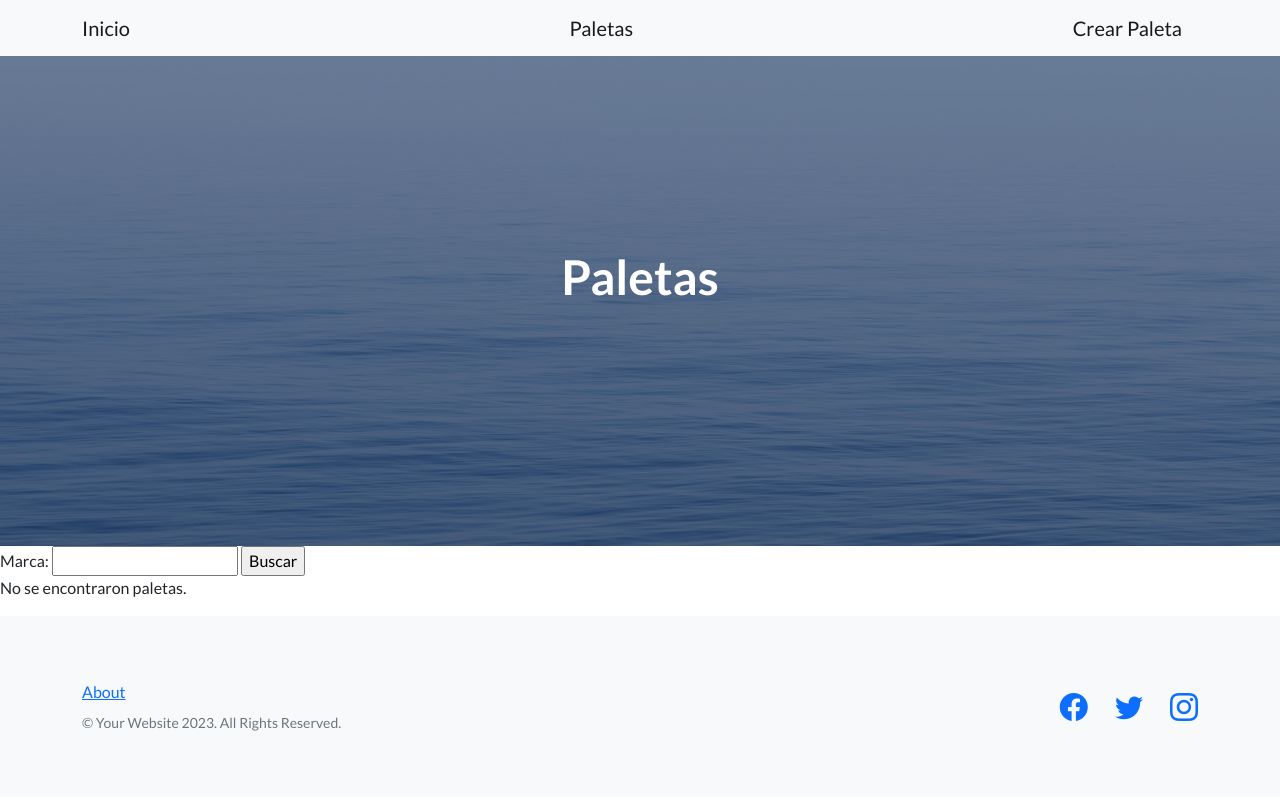
After one commit to cccBurns/tercera_entrega_django, a Django app: page /paletas/ in a window 1280 px wide. The commit adds this page. Run offline with Django 4.2, Linux system fonts and the light colour scheme; data that the repository does not hold is empty; some libraries are stand-ins or nearby versions.

Commit message:
viernes 19hs

```diff
--- a/inicio/admin.py
+++ b/inicio/admin.py
@@ -1,4 +1,4 @@
 from django.contrib import admin
-from inicio.models import Video
+from inicio.models import Paleta
 
-admin.site.register(Video)
+admin.site.register(Paleta)
--- a/inicio/forms.py
+++ b/inicio/forms.py
@@ -7,13 +7,10 @@ from django import forms
 #     precio = forms.IntegerField()
 #     descripcion = forms.TimeField()
 
+class CrearPaletaFormulario(forms.Form):
+    marca = forms.CharField(max_length=30)
+    descripcion = forms.CharField(max_length=250)
+    anio = forms.IntegerField()
 
-class CrearVideoFormulario(forms.Form):
-    marca = forms.CharField(max_length=40)
-    modelo = forms.CharField(max_length=40)
-    estado = forms.CharField(max_length=40)
-    precio = forms.IntegerField()
-    descripcion = forms.TimeField()
-
-class BusquedaVideoFormulario(forms.Form):
+class BusquedaPaletaFormulario(forms.Form):
     marca = forms.CharField(max_length=30, required=False)
--- /dev/null
+++ b/inicio/templates/inicio/paletas.html
@@ -0,0 +1,29 @@
+{% extends "base.html" %}
+
+{% block title_head %}
+<title>Paletas</title>
+{% endblock title_head %}
+
+{% block h1_header %}
+Paletas
+{% endblock h1_header %}
+
+{% block main %}
+
+<form action="">
+    {% comment %} <input type="text" name="marca" placeholder="Wilson, Head..."> {% endcomment %}
+    {{formulario}}
+    <input type="submit" value="Buscar">
+</form>
+
+{% if listado_de_paletas %}
+<ul>
+    {% for paleta in listado_de_paletas %}
+    <li>{{paleta}}</li>
+    {% endfor %}
+</ul>
+{% else %}
+<p>No se encontraron paletas.</p>
+{% endif %}
+
+{% endblock main %}
--- a/inicio/urls.py
+++ b/inicio/urls.py
@@ -1,10 +1,8 @@
 from django.urls import path
-from inicio.views import inicio, video, crear_producto
-from inicio import views
+from inicio.views import inicio, paletas, crear_paleta
 
 urlpatterns = [
     path('', inicio, name='inicio'),
-    path('video/', video, name='video'),
-    path('video/crear/', crear_producto, name='crear_producto'),
-    path('video', views.video,name='video'),
+    path('paletas/', paletas, name='paletas'),
+    path('paletas/crear/', crear_paleta, name='crear_paleta')
 ]
--- a/inicio/views.py
+++ b/inicio/views.py
@@ -1,48 +1,74 @@
 from django.shortcuts import render, redirect
 # from django.http import HttpResponse
 # from django.template import loader
-from inicio.models import Video, crear_producto
-from inicio.forms import CrearVideoFormulario, BusquedaVideoFormulario
-
-def video(request):
-        return render(request,"inicio/inicio.html")
+from inicio.models import Paleta
+from inicio.forms import CrearPaletaFormulario, BusquedaPaletaFormulario
 
 def inicio(request):
 
+    # v2
+    # template = loader.get_template('inicio.html')
+    # template_renderizado = template.render({})
+
+    # return HttpResponse(template_renderizado)
+
+    # v3
     return render(request, 'inicio/inicio.html', {})
 
-def videos(request):
+def paletas(request):
 
-    formulario = BusquedaVideoFormulario(request.GET)
+    # v1
+    # marca_a_buscar = request.GET.get('marca')
+
+    # if marca_a_buscar:
+    #     listado_de_paletas = Paleta.objects.filter(marca__icontains=marca_a_buscar)
+    # else:
+    #     listado_de_paletas = Paleta.objects.all()
+
+    # v2
+    formulario = BusquedaPaletaFormulario(request.GET)
     if formulario.is_valid():
         marca_a_buscar = formulario.cleaned_data.get('marca')
-        listado_de_videos = video.objects.filter(marca__icontains=marca_a_buscar)
+        listado_de_paletas = Paleta.objects.filter(marca__icontains=marca_a_buscar)
 
-    formulario = BusquedaVideoFormulario()
-    return render(request, 'inicio/video.html', {'formulario': formulario, 'listado_de_videos': listado_de_videos})
+    formulario = BusquedaPaletaFormulario()
+    return render(request, 'inicio/paletas.html', {'formulario': formulario, 'listado_de_paletas': listado_de_paletas})
 
 
+def crear_paleta(request):
 
-def crear_video(request):
+    # v1 (HTML)
+    # # print('==============')
+    # # print('GET')
+    # # print(request.GET)
+    # # print('==============')
+    # # print('POST')
+    # # print(request.POST)
 
+    # if request.method == 'POST':
+    #     marca = request.POST.get('marca')
+    #     descripcion = request.POST.get('descripcion')
+    #     anio = request.POST.get('anio')
+
+    #     paleta = Paleta(marca=marca, descripcion=descripcion, anio=anio)
+    #     paleta.save()
+
+    # v2 (Django Forms)
     if request.method == 'POST':
-        formulario = CrearVideoFormulario(request.POST)
+        formulario = CrearPaletaFormulario(request.POST)
         if formulario.is_valid():
             info_limpia = formulario.cleaned_data
 
             marca = info_limpia.get('marca')
-            modelo = info_limpia.get('modelo')
-            estado = info_limpia.get('estado')
-            precio = info_limpia.get('precio')
             descripcion = info_limpia.get('descripcion')
+            anio = info_limpia.get('anio')
 
+            paleta = Paleta(marca=marca.lower(), descripcion=descripcion, anio=anio)
+            paleta.save()
 
-            video = Video(marca=marca.lower(), modelo=modelo, estado=estado, precio=precio, descripcion=descripcion)
-            video.save()
+            return redirect('paletas')
+        else:
+            return render(request, 'inicio/crear_paleta.html', {'formulario': formulario})
 
-            return redirect('videos')
-        else:
-            return render(request, 'inicio/crear_producto.html', {'formulario': formulario})
-
-    formulario = CrearVideoFormulario()
-    return render(request, 'inicio/crear_producto.html', {'formulario': formulario})
+    formulario = CrearPaletaFormulario()
+    return render(request, 'inicio/crear_paleta.html', {'formulario': formulario})
--- a/templates/base.html
+++ b/templates/base.html
@@ -34,8 +34,8 @@
         <nav class="navbar navbar-light bg-light static-top">
             <div class="container">
                 <a class="navbar-brand" href={% url "inicio" %}>Inicio</a>
-                <a class="navbar-brand" href={% url "videos" %}>Placas de video</a>
-                <a class="navbar-brand" href={% url "crear_producto" %}>Crear productos</a>
+                <a class="navbar-brand" href={% url "paletas" %}>Paletas</a>
+                <a class="navbar-brand" href={% url "crear_paleta" %}>Crear Paleta</a>
                 {% comment %} <a class="btn btn-primary" href="#signup">Sign Up</a> {% endcomment %}
             </div>
         </nav>
```
Also changed, not shown: inicio/models.py (+5 -9 lines), inicio/templates/inicio/crear_paleta.html (added, +43 -0 lines), inicio/templates/inicio/crear_producto.html (deleted, +0 -19 lines).
